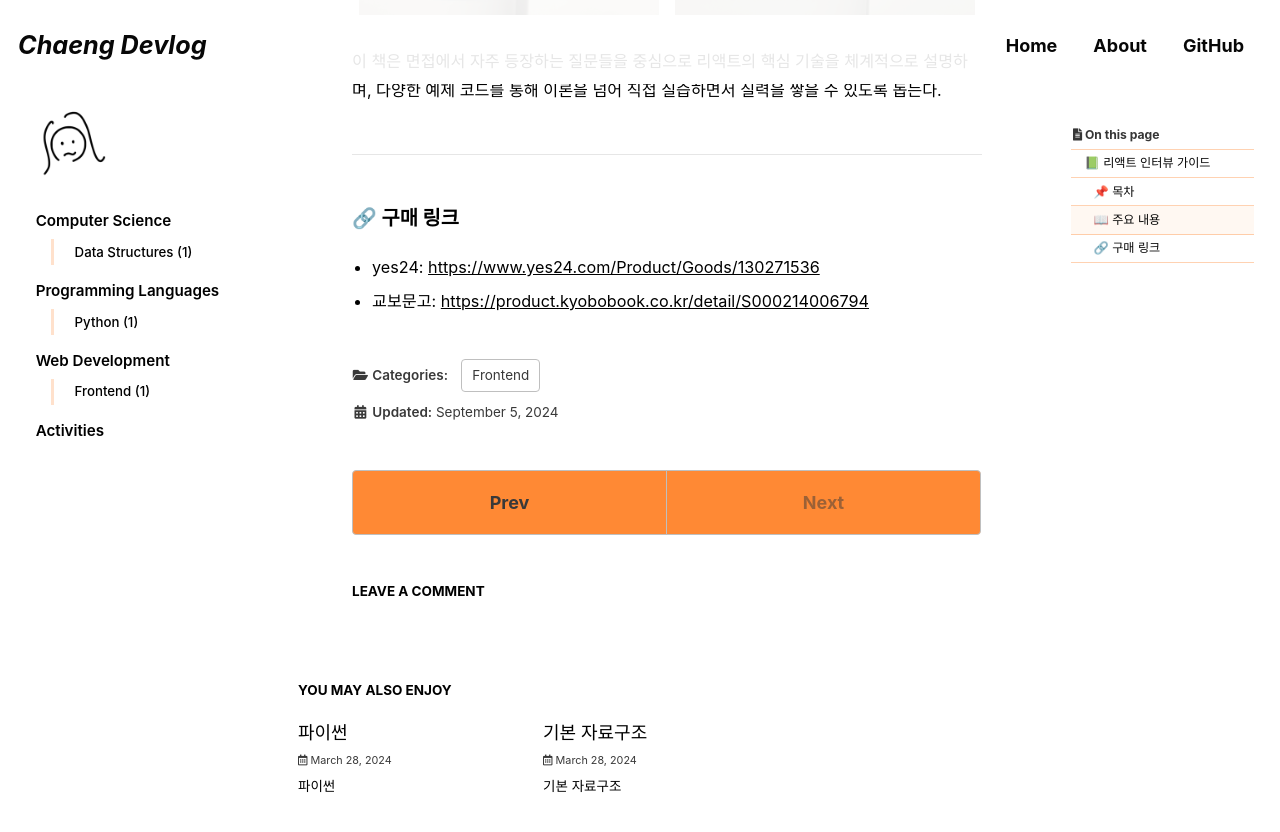
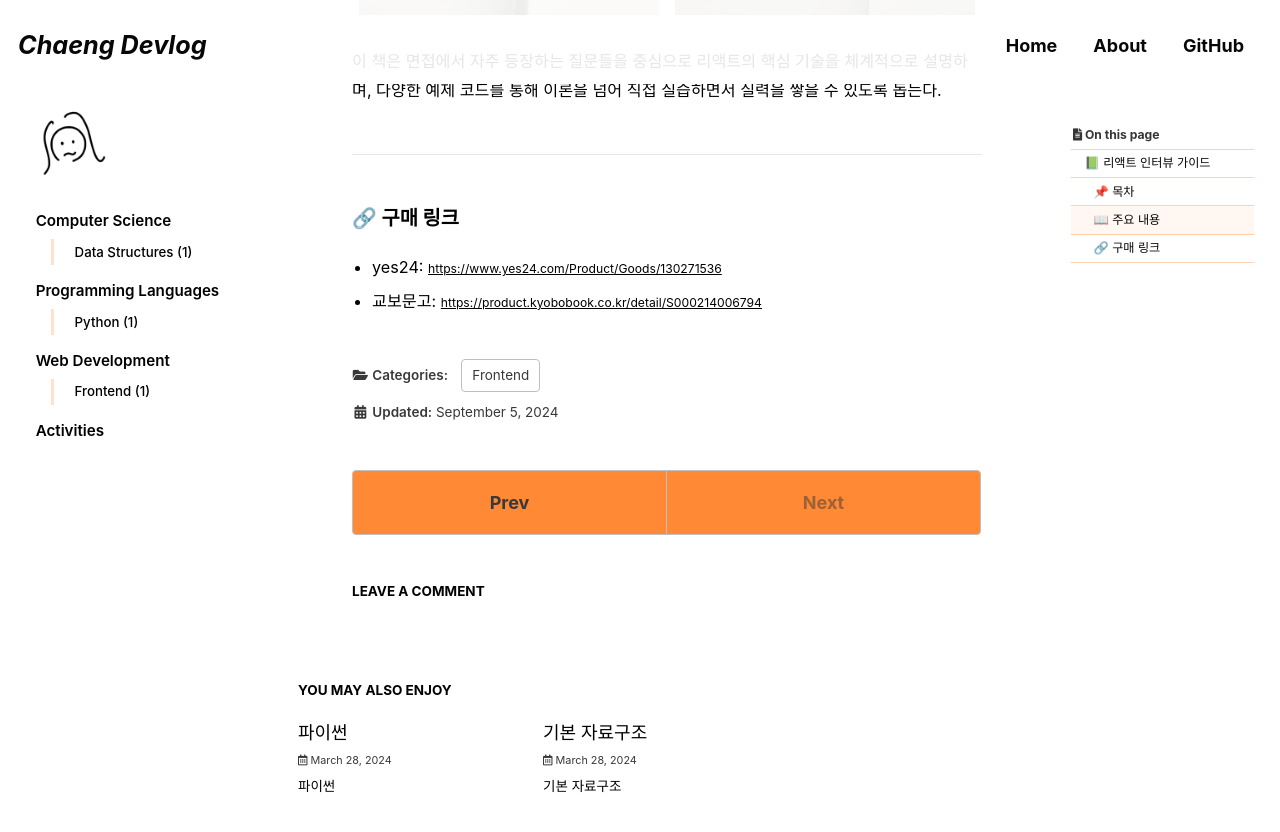
Before and after one commit to cchaeyoung/cchaeyoung.github.io, a Jekyll site: the page built from _posts/2024-09-06-react-interview-guide.md, in a window 1280 px wide and 900 px high, scrolled down 2086 px. Shown: the top 832 px of the window. Built offline with Jekyll 4.4.1, drawn with Linux system fonts in a browser that asks for light colours; cached includes are drawn as plain includes; some web fonts are replaced; comment, search, counter and statistics services are not loaded.

Commit message:
style: Update purchase links with small text

```diff
--- a/_posts/2024-09-06-react-interview-guide.md
+++ b/_posts/2024-09-06-react-interview-guide.md
@@ -65,5 +65,5 @@ last_modified_at: 2024-09-05
 ---
 ### 🔗 구매 링크
 
-- yes24: [https://www.yes24.com/Product/Goods/130271536](https://www.yes24.com/Product/Goods/130271536)
-- 교보문고: [https://product.kyobobook.co.kr/detail/S000214006794](https://product.kyobobook.co.kr/detail/S000214006794)
+- yes24: <small><a href="https://www.yes24.com/Product/Goods/130271536">https://www.yes24.com/Product/Goods/130271536</a></small>
+- 교보문고: <small><a href="https://product.kyobobook.co.kr/detail/S000214006794">https://product.kyobobook.co.kr/detail/S000214006794</a></small>
```
